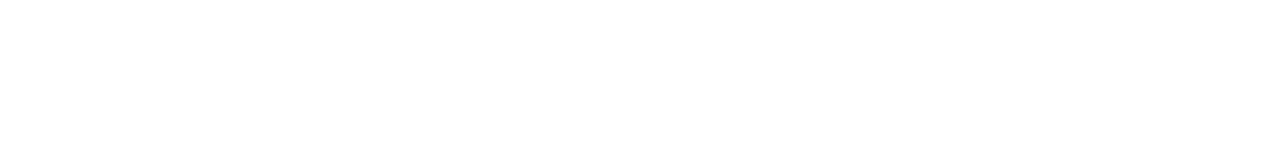
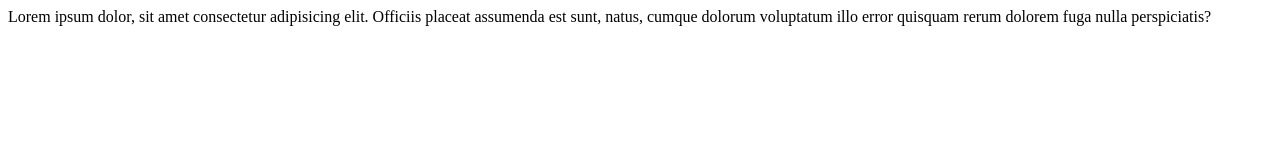
Before and after one commit to laibaijaz-gif/leraning-mern, a plain HTML site: page index.html in a window 1280 px wide. Drawn offline with Linux system fonts and the light colour scheme.

Commit message:
edit gitignore

```diff
--- a/index.html
+++ b/index.html
@@ -6,6 +6,7 @@
     <title>Document</title>
 </head>
 <body>
+    Lorem ipsum dolor, sit amet consectetur adipisicing elit. Officiis placeat assumenda est sunt, natus, cumque dolorum voluptatum illo error quisquam rerum dolorem fuga nulla perspiciatis?
 
 </body>
 </html>
```
Also changed, not shown: 1 other file.
